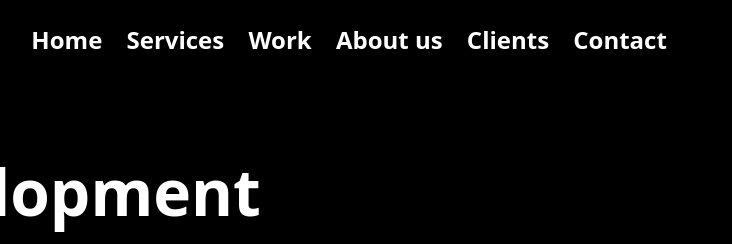
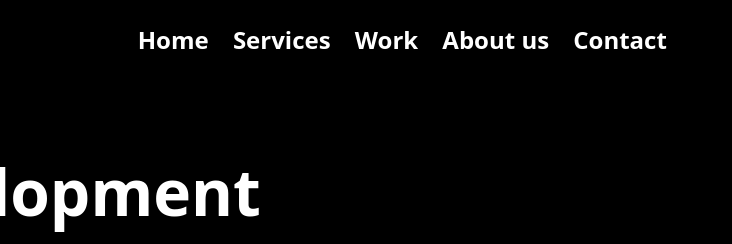
Before and after one commit to projectalphainfotech/Digitalks, a plain HTML site: page index.html in a window 1280 px wide. Shown: the top 244 px of the page, 451-1183 px from the left. Drawn offline with nearby package versions, Linux system fonts and the light colour scheme.

Commit message:
correction

```diff
--- a/index.html
+++ b/index.html
@@ -46,7 +46,7 @@
             <li class="navy"><a href="#services">Services</a></li>
             <li class="navy"><a href="#work">Work</a></li>
             <li class="navy"><a href="#aboutus">About us</a></li>
-            <li class="navy"><a href="#clients">Clients</a></li>
+            <!-- <li class="navy"><a href="#clients">Clients</a></li> -->
             <li class="navy"><a href="#contact">Contact</a></li>
             <li>
               <iconify-icon style="display: none;" icon="bytesize:search" class="search-icon"></iconify-icon>
```
